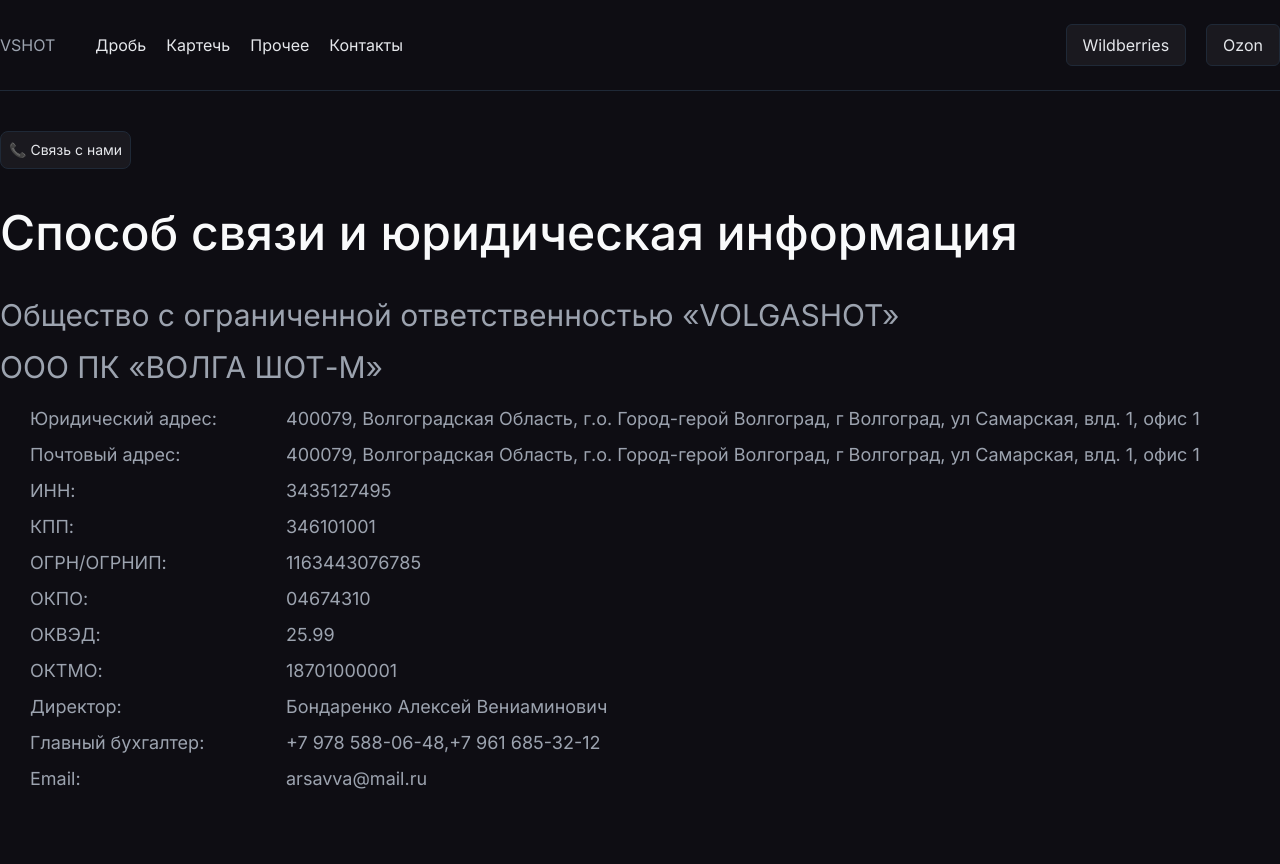
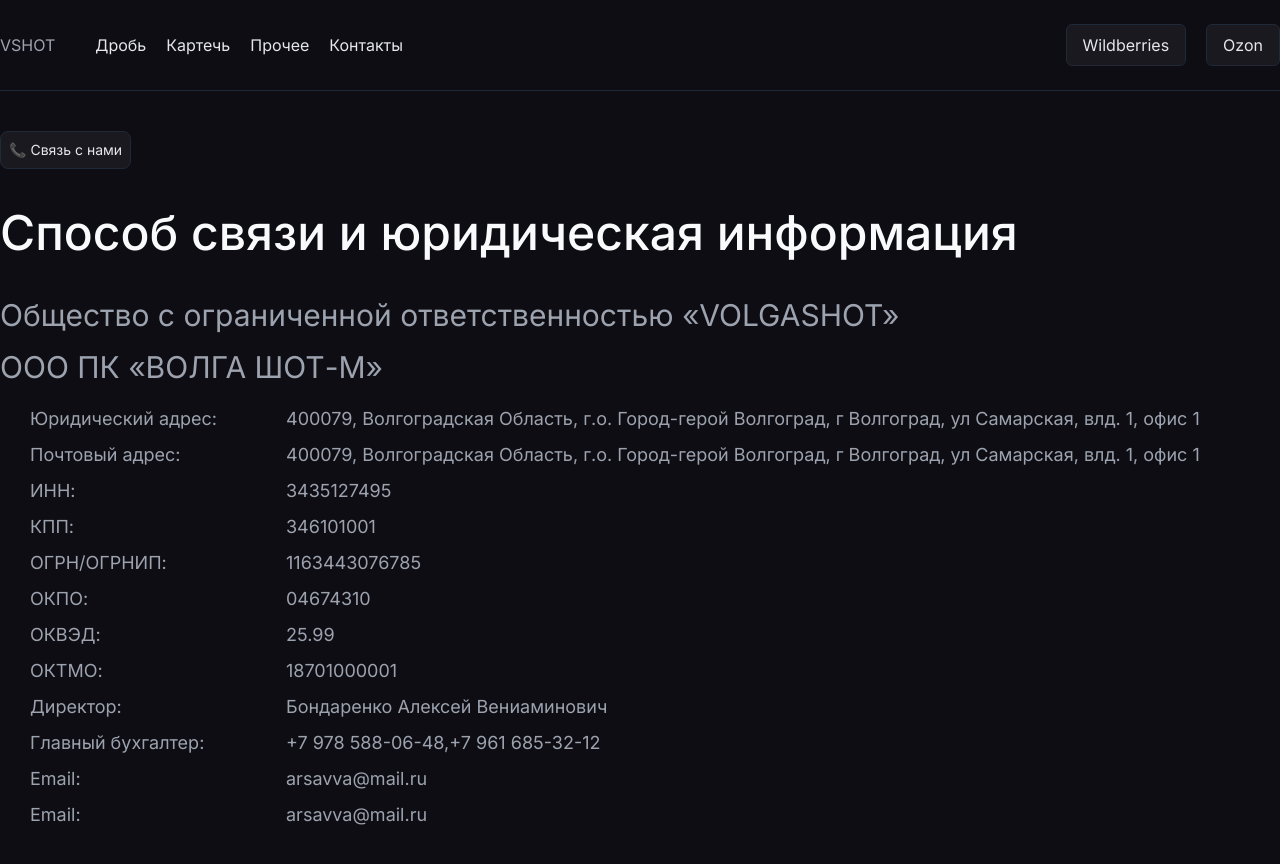
Before and after one commit to akSite7/web-volgashot-NextJS, a Next.js app: page /contacts in a window 1280 px wide. Shown: the top 864 px of the page. Built offline with nearby package versions, Linux system fonts and the light colour scheme; no server answers.

Commit message:
Перезапуск

```diff
--- a/src/components/section/Contact/Contact.tsx
+++ b/src/components/section/Contact/Contact.tsx
@@ -59,6 +59,10 @@
               <span className={styles.contactSpan}>Email: </span>
               <span itemProp="email">arsavva@mail.ru</span>
             </li>
+            <li className={styles.contactItem}>
+              <span className={styles.contactSpan}>Email: </span>
+              <span itemProp="email">arsavva@mail.ru</span>
+            </li>
           </ul>
           <div>
             <iframe className={styles.contactMap} src="https://yandex.ru/map-widget/v1/?um=constructor%3A92b6eaf7aeeef7a05e46dab06fba460a19fa79c3730e02b7c9ff151b84ec4583&amp;source=constructor" width="1440" height="360"></iframe>
```
